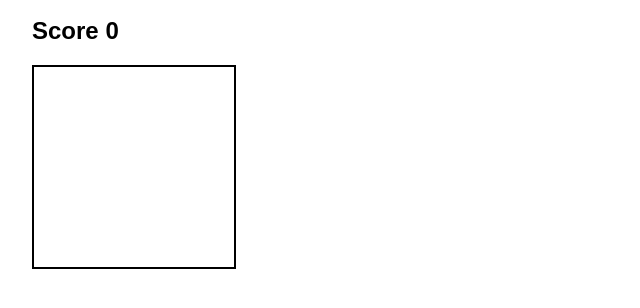
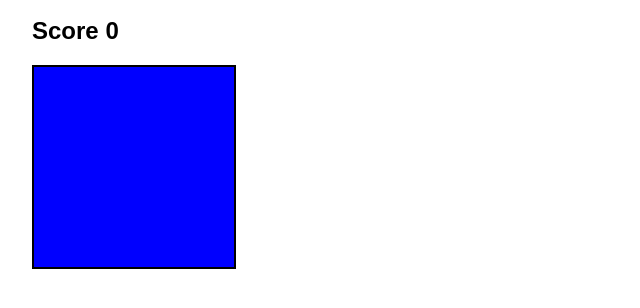
Before and after one commit to xaviguasch/tfcp-mod-4-css-js--snake-game, a plain HTML site: page index.html in a window 1280 px wide. Shown: the part 136-444 px from the top of the page, without its empty margins (0-640 px from the left). Drawn offline with Linux system fonts and the light colour scheme.

Commit message:
added squares to the grid via js

```diff
--- a/index.js
+++ b/index.js
@@ -0,0 +1,19 @@
+const grid = document.querySelector('.grid')
+const startButton = document.getElementById('start')
+const score = document.getElementById('score')
+
+let squares = []
+
+function createGrid() {
+  for (let i = 0; i < 100; i++) {
+    const square = document.createElement('div')
+
+    square.classList.add('square')
+
+    grid.appendChild(square)
+
+    squares.push(square)
+  }
+}
+
+createGrid()
--- a/style.css
+++ b/style.css
@@ -5,12 +5,15 @@ body {
 }
 
 .grid {
+  display: flex;
+  flex-wrap: wrap;
   width: 200px;
   height: 200px;
   border: solid 2px black;
 }
 
-.grid div {
+.square {
   width: 20px;
   height: 20px;
+  background-color: blue;
 }
```
